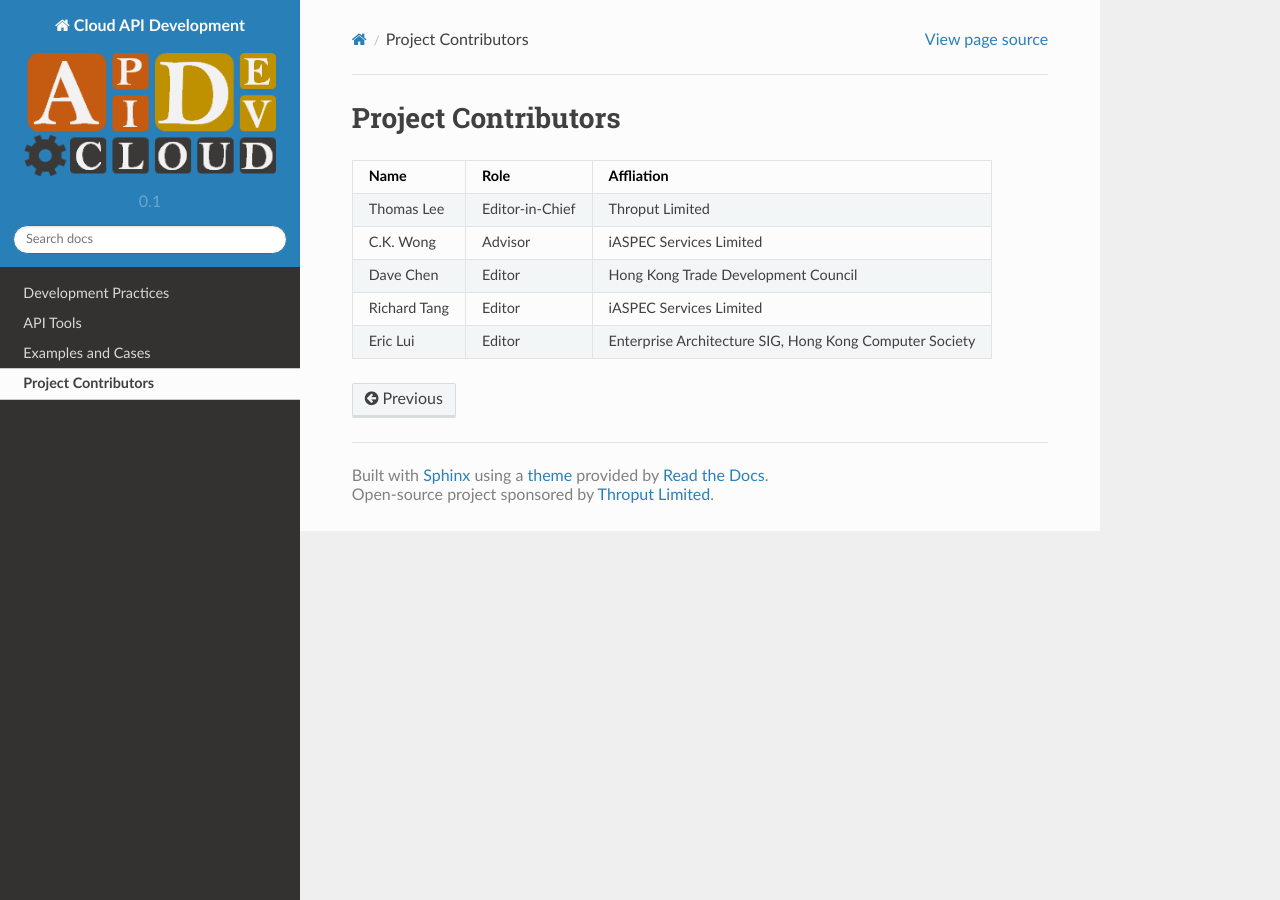
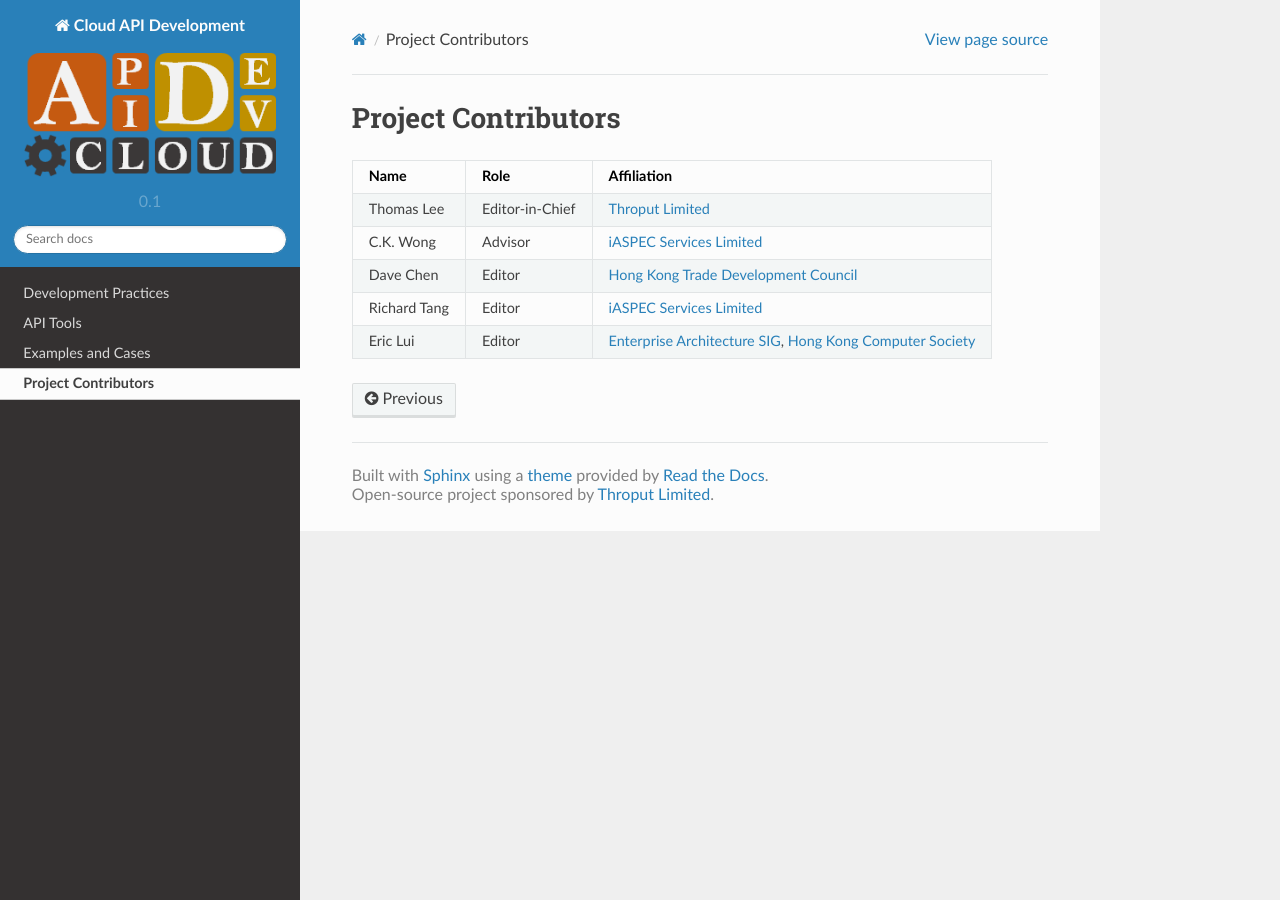
Before and after one commit to throput/apidev, a Sphinx documentation site: the page built from docs/source/contributors.rst, in a window 1280 px wide. Built offline with Sphinx 7.4.7 and the Read the Docs theme 2.0.0, drawn with Linux system fonts in a browser that asks for light colours; some of the changed lines change nothing that is shown.

Commit message:
add links to affiliations on the contributors page

```diff
--- a/docs/source/contributors.rst
+++ b/docs/source/contributors.rst
@@ -1,17 +1,23 @@
 Project Contributors
 ====================
 
-+------------------+-----------------+---------------------------------------+
-| Name             | Role            | Affliation                            |
-+==================+=================+=======================================+
-| Thomas Lee       | Editor-in-Chief | Throput Limited                       |
-+------------------+-----------------+---------------------------------------+
-| C.K. Wong        | Advisor         | iASPEC Services Limited               |
-+------------------+-----------------+---------------------------------------+
-| Dave Chen        | Editor          | Hong Kong Trade Development Council   |
-+------------------+-----------------+---------------------------------------+
-| Richard Tang     | Editor          | iASPEC Services Limited               |
-+------------------+-----------------+---------------------------------------+
-| Eric Lui         | Editor          | Enterprise Architecture SIG,          |
-|                  |                 | Hong Kong Computer Society            |
-+------------------+-----------------+---------------------------------------+
++----------------+-------------------+-----------------------------------------+
+| Name           | Role              | Affiliation                             |
++================+===================+=========================================+
+| Thomas Lee     | Editor-in-Chief   | `Throput Limited`_                      |
++----------------+-------------------+-----------------------------------------+
+| C.K. Wong      | Advisor           | `iASPEC Services Limited`_              |
++----------------+-------------------+-----------------------------------------+
+| Dave Chen      | Editor            | `Hong Kong Trade Development Council`_  |
++----------------+-------------------+-----------------------------------------+
+| Richard Tang   | Editor            | `iASPEC Services Limited`_              |
++----------------+-------------------+-----------------------------------------+
+| Eric Lui       | Editor            | `Enterprise Architecture SIG`_,         |
+|                |                   | `Hong Kong Computer Society`_           |
++----------------+-------------------+-----------------------------------------+
+
+.. _Throput Limited: http://www.throput.com
+.. _iASPEC Services Limited: http://www.iaspec.com
+.. _Hong Kong Trade Development Council: http://www.hktdc.com
+.. _Enterprise Architecture SIG: http://www.hkcs.org.hk/en_hk/sg/easig/
+.. _Hong Kong Computer Society: http://www.hkcs.org.hk
```
